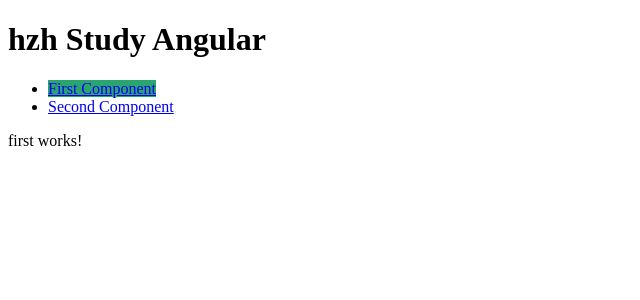
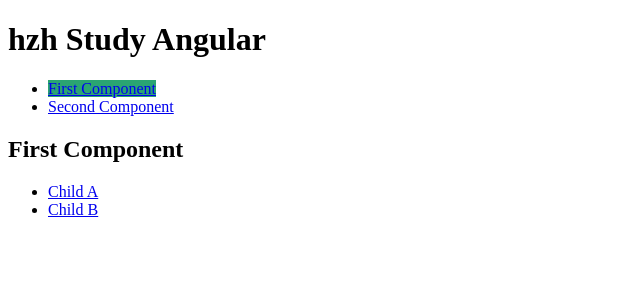
Before and after one commit to kakusinnka/hzh-study-angular, an Angular app: page /first-component in a window 1280 px wide. Shown: the top 300 px of the page, without its empty margins (0-640 px from the left). Built offline with nearby package versions, Linux system fonts and the light colour scheme.

Commit message:
嵌套路线 和 设置页面标题

```diff
--- a/src/app/app-routing.module.ts
+++ b/src/app/app-routing.module.ts
@@ -1,16 +1,34 @@
 import { NgModule } from '@angular/core';
-import { RouterModule, Routes } from '@angular/router';
+import { ResolveFn, RouterModule, Routes } from '@angular/router';
 
 import { FirstComponent } from './first/first.component';
 import { SecondComponent } from './second/second.component';
 import { PageNotFoundComponent } from './page-not-found/page-not-found.component';
+import { ChildAComponent } from './child-a/child-a.component';
+import { ChildBComponent } from './child-b/child-b.component';
+
+const resolvedChildATitle: ResolveFn<string> = () => Promise.resolve('child a');
 
 // 在 Routes 数组中定义您的路线。
 // 该数组中的每个路由都是一个包含两个属性的 JavaScript 对象。
 // 第一个属性 path 定义路由的 URL 路径。
 // 第二个属性 component 定义 Angular 应用于相应路径的组件。
 const routes: Routes = [
-  { path: 'first-component', component: FirstComponent },
+  {
+    // 子路由与任何其他路由一样，它需要 path 和 component 。一个区别是您将子路由放置在父路由内的 children 数组中。
+    path: 'first-component', component: FirstComponent, children: [
+      {
+        path: 'child-a',
+        // 使用 Route 配置中的 title 属性设置文档的标题。
+        title: resolvedChildATitle,
+        component: ChildAComponent,
+      },
+      {
+        path: 'child-b',
+        component: ChildBComponent,
+      }
+    ],
+  },
   { path: 'second-component', component: SecondComponent },
   // 前缀匹配 ["/abc" 或 "/abc/..."]
   { path: 'abc', redirectTo: '/first-component', pathMatch: 'prefix' },
--- a/src/app/app.module.ts
+++ b/src/app/app.module.ts
@@ -6,6 +6,8 @@
 import { FirstComponent } from './first/first.component';
 import { SecondComponent } from './second/second.component';
 import { PageNotFoundComponent } from './page-not-found/page-not-found.component';
+import { ChildAComponent } from './child-a/child-a.component';
+import { ChildBComponent } from './child-b/child-b.component';
 
 // @NgModule 装饰器用于定义模块，包括声明该模块使用的组件、引入的模块、提供的服务等。
 // @NgModule 是 Angular 模块装饰器，用于定义和配置 Angular 模块。
@@ -16,7 +18,9 @@
     AppComponent,
     FirstComponent,
     SecondComponent,
-    PageNotFoundComponent
+    PageNotFoundComponent,
+    ChildAComponent,
+    ChildBComponent
   ],
   // imports 是一个数组，包含了本模块所依赖的其他 Angular 模块。
   imports: [
--- /dev/null
+++ b/src/app/child-a/child-a.component.html
@@ -0,0 +1 @@
+<p>child-a works!</p>
--- /dev/null
+++ b/src/app/child-b/child-b.component.html
@@ -0,0 +1 @@
+<p>child-b works!</p>
--- a/src/app/first/first.component.html
+++ b/src/app/first/first.component.html
@@ -1 +1,10 @@
-<p>first works!</p>
+<h2>First Component</h2>
+
+<nav>
+    <ul>
+        <li><a routerLink="child-a">Child A</a></li>
+        <li><a routerLink="child-b">Child B</a></li>
+    </ul>
+</nav>
+
+<router-outlet></router-outlet>
```
Also changed, not shown: src/app/child-a/child-a.component.ts (added, +10 -0 lines), src/app/child-b/child-b.component.ts (added, +10 -0 lines), src/app/child-a/child-a.component.css (added), src/app/child-b/child-b.component.css (added), 2 other files (tests, documents, lock files or other folders).
